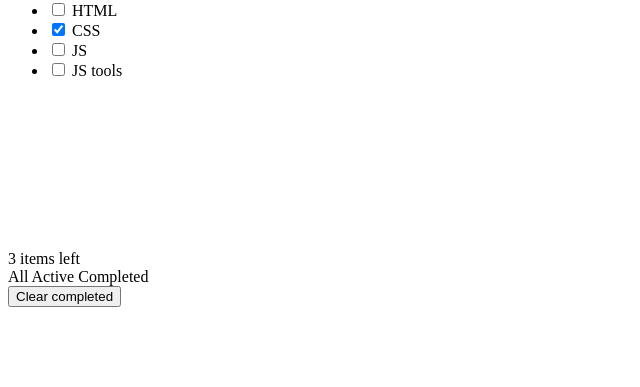
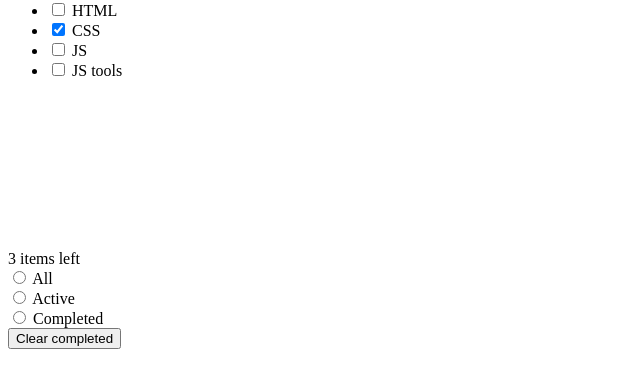
Before and after one commit to ok-technopolis-autumn-2022/Vladislav_Yartsev, a plain HTML site: page index.html in a window 1280 px wide. Shown: the part 239-626 px from the top of the page, without its empty margins (0-640 px from the left). Drawn offline with Linux system fonts and the light colour scheme.

Commit message:
footer section buttons changed to radio inputs

```diff
--- a/index.html
+++ b/index.html
@@ -46,18 +46,21 @@
                         3 items left
                     </div>
                     <div class="todos-widget__footer-section">
-                        <button= class="btn btn-active" href="#">
-                            All
-                        </button=>
-                        <button= class="btn" href="#">
-                            Active
-                        </button=>
-                        <button= class="btn" href="#">
-                            Completed
-                        </button=>
+                        <div class="switcher todos-widget__footer-section-switcher">
+                            <input id="todos-widget-state-all" type="radio" name="todos-widget-state" value="All">
+                            <label for="todos-widget-state-all">All</label>
+                        </div>
+                        <div class="switcher todos-widget__footer-section-switcher">
+                            <input id="todos-widget-state-active" type="radio" name="todos-widget-state" value="Active">
+                            <label for="todos-widget-state-active">Active</label>
+                        </div>
+                        <div class="switcher todos-widget__footer-section-switcher">
+                            <input id="todos-widget-state-completed" type="radio" name="todos-widget-state" value="Completed">
+                            <label for="todos-widget-state-completed">Completed</label>
+                        </div>
                     </div>
                     <div class="todos-widget__footer-section">
-                        <button class="btn">
+                        <button class="btn btn-clear">
                             Clear completed
                         </button>
                     </div>
```
